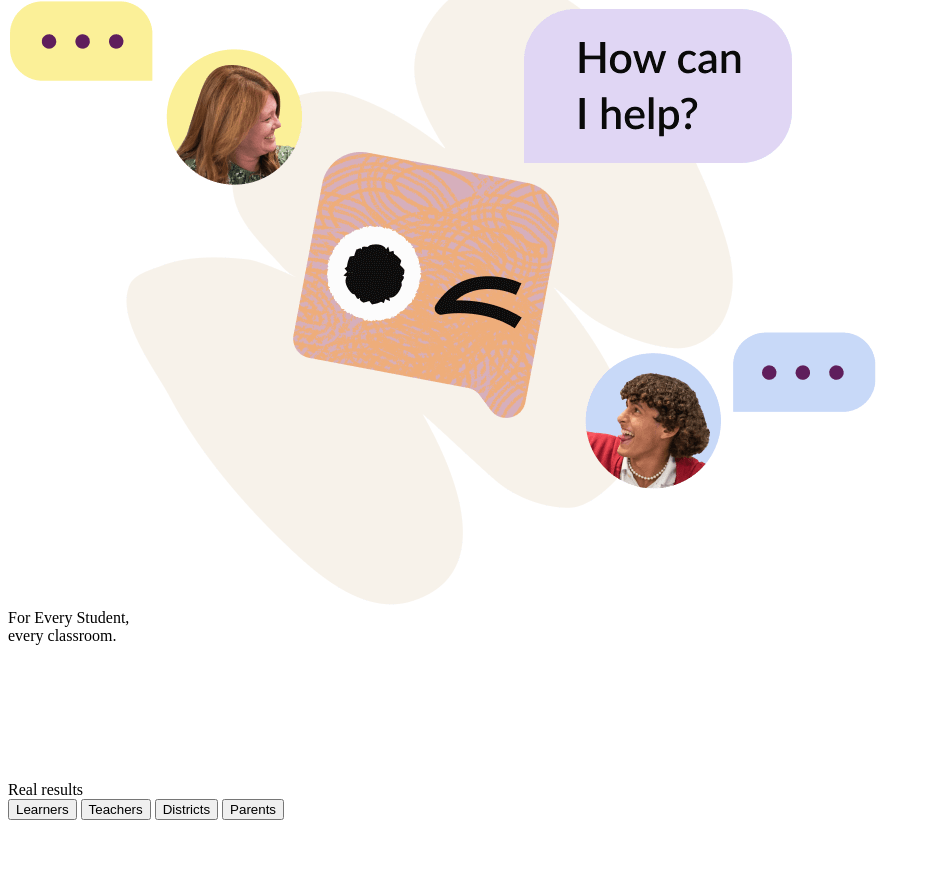
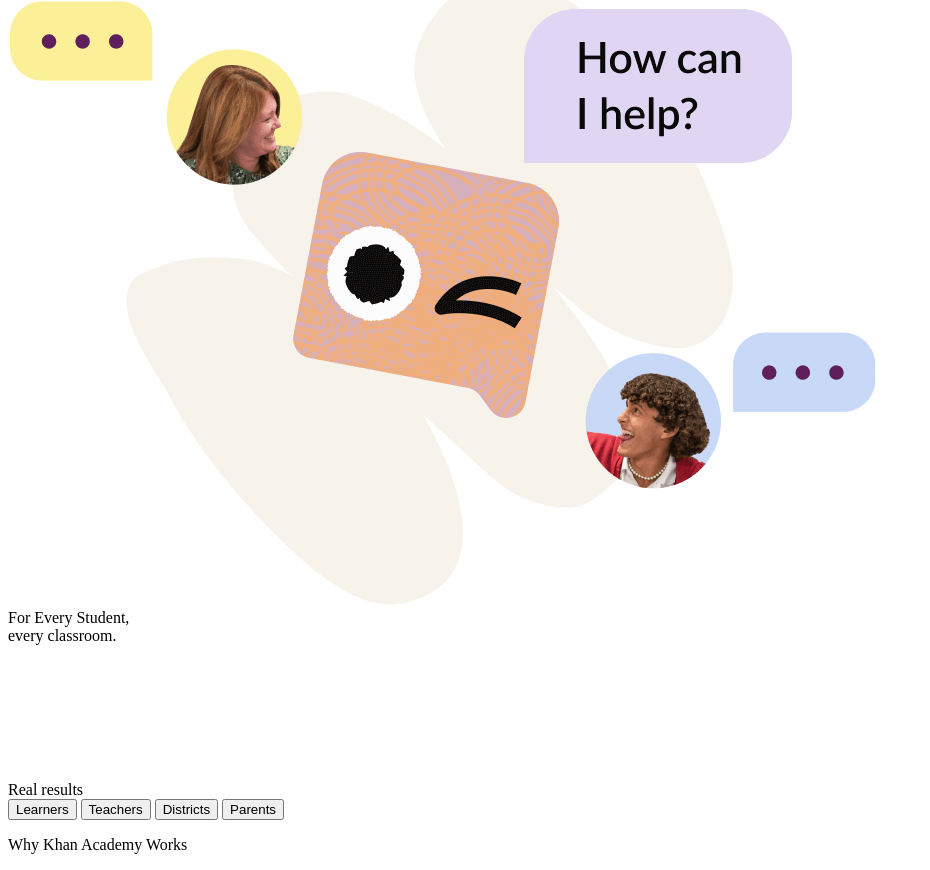
Before and after one commit to TypeErrorDev/Classwork, a plain HTML site: page Class 3/src/index.html in a window 1280 px wide. Shown: the part 344-1214 px from the top of the page, without its empty margins (0-930 px from the left). Before the commit the page ends 1172 px from the top, so only its background shows below. Drawn offline with Linux system fonts and the light colour scheme.

Commit message:
Update index.html

```diff
--- a/Class 3/src/index.html
+++ b/Class 3/src/index.html
@@ -5,6 +5,7 @@
         <meta name="viewport" content="width=device-width, initial-scale=1.0" />
         <title>Khan Academy</title>
     </head>
+
     <body>
         <!-- Nav Container -->
         <div class="nav-container">
@@ -59,5 +60,10 @@
             <button class="middle-buttons">Districts</button>
             <button class="middle-buttons">Parents</button>
         </section>
+        <footer class="footer-container">
+            <div class="footer-content">
+                <p>Why Khan Academy Works</p>
+            </div>
+        </footer>
     </body>
 </html>
```
